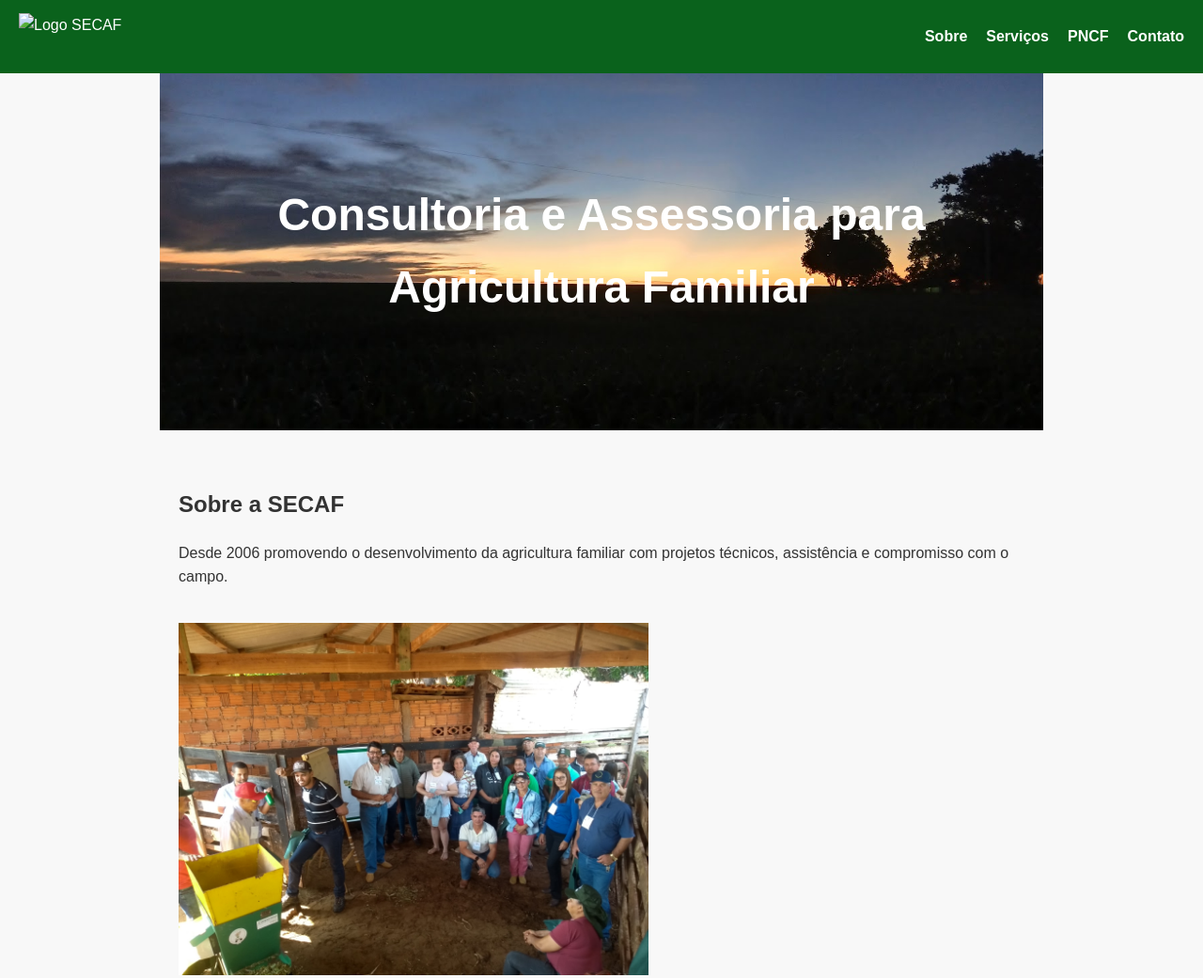
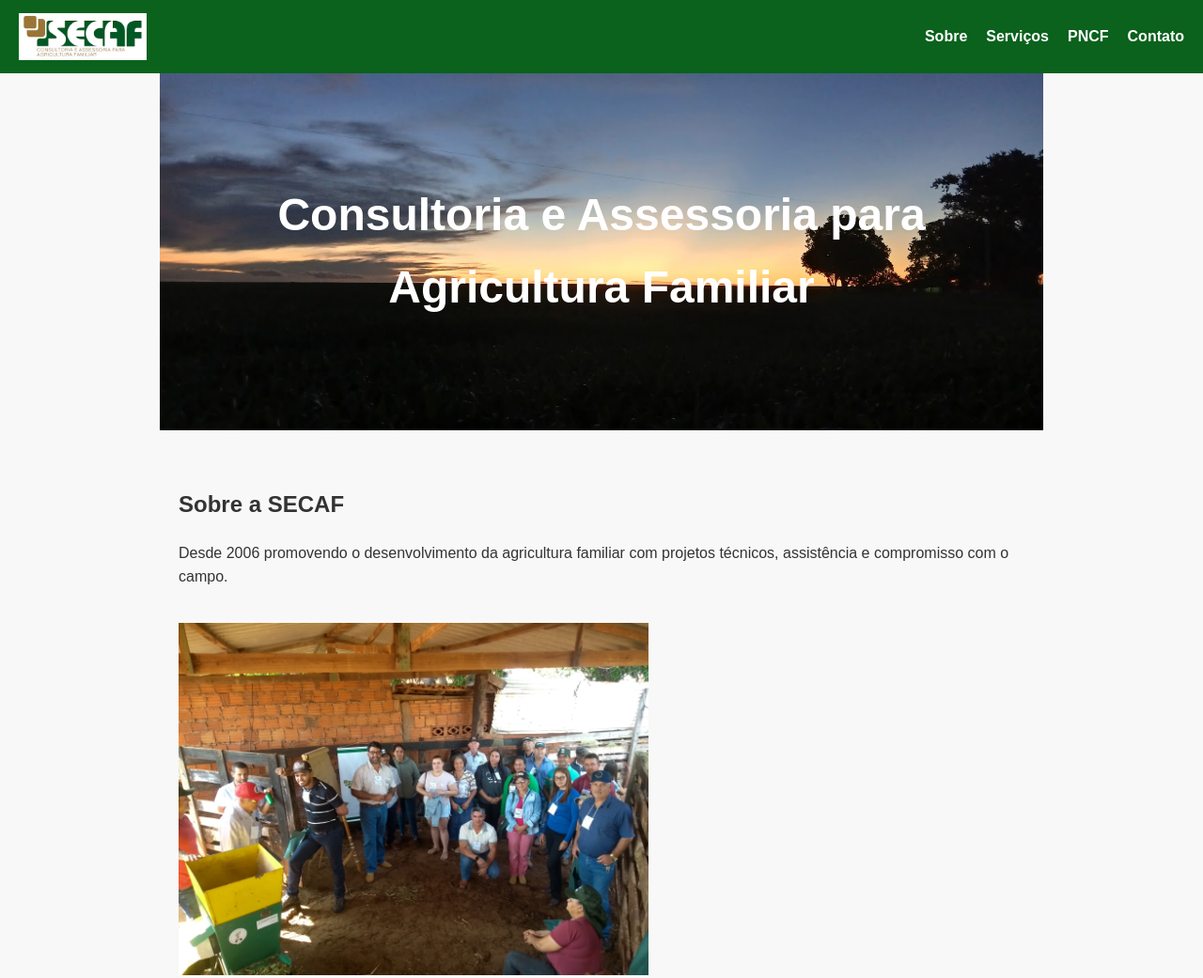
Before and after one commit to Renatocruz-eng/secaf-site-oficial, a plain HTML site: page index.html in a window 1280 px wide. Shown: the top 1041 px of the page at 94% size. Drawn offline with Linux system fonts and the light colour scheme; files whose address does not match are found by name.

Commit message:
Corrigido caminho da logo para pasta image

```diff
--- a/index.html
+++ b/index.html
@@ -8,7 +8,7 @@
 </head>
 <body>
     <header>
-        <img src="images/logo.png" alt="Logo SECAF" class="logo">
+        <img src="image/logo.png" alt="Logo SECAF" class="logo">
         <nav>
             <ul>
                 <li><a href="#sobre">Sobre</a></li>
@@ -53,4 +53,3 @@
         <p>&copy; 2025 SECAF - Todos os direitos reservados.</p>
     </footer>
 </body>
-</html>
```
